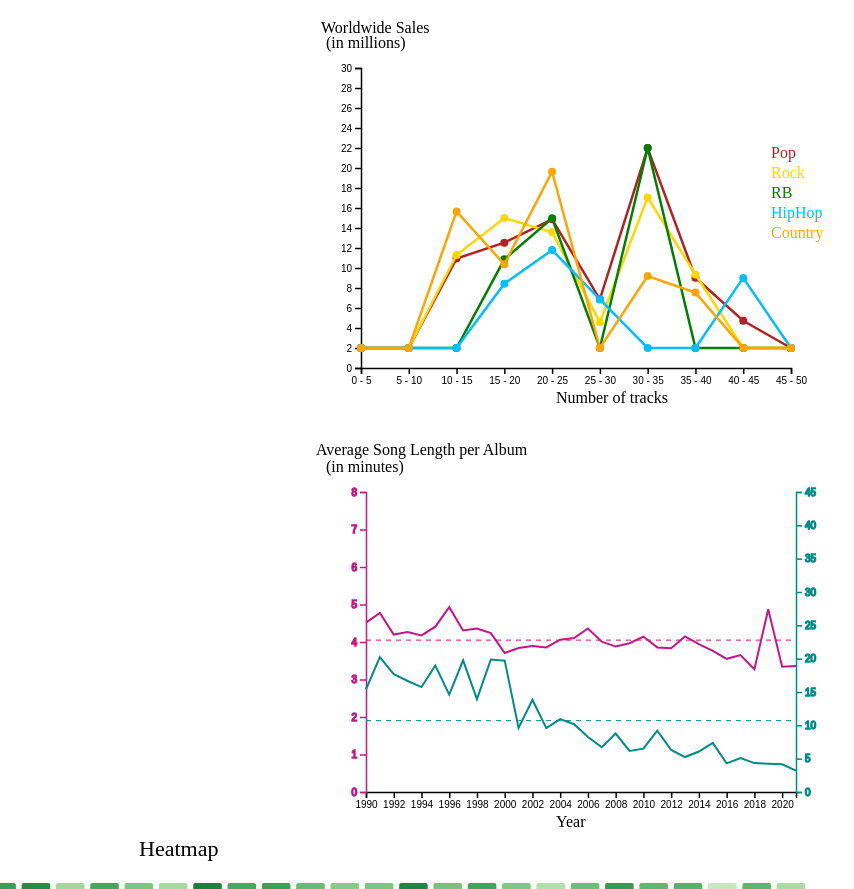
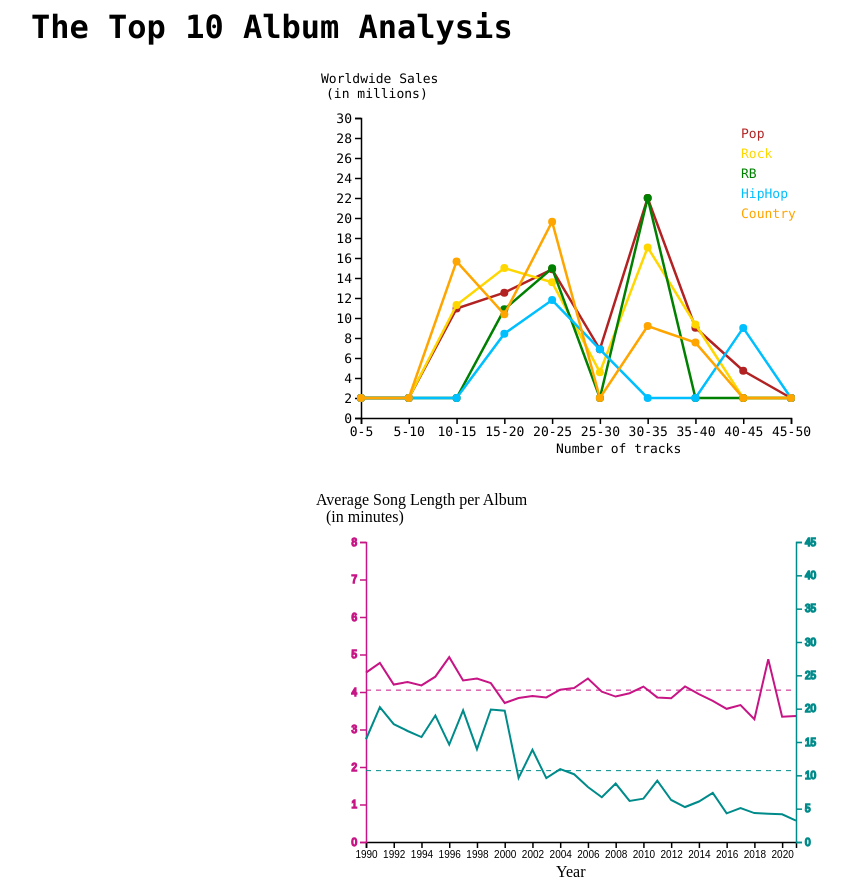
Before and after one commit to nicolas-cuveillier/InformationVisualization-DataMusic, a plain HTML site: page index.html in a window 1280 px wide. Shown: the top 889 px of the page, without its empty margins (359-1213 px from the left). Drawn offline with nearby package versions, Linux system fonts and the light colour scheme.

Commit message:
change font and add title

```diff
--- a/index.html
+++ b/index.html
@@ -9,6 +9,9 @@
 </head>
 
 <body onload="init()">
+  <div style="width: 100%;float: left; height: 50px;">
+    <h1 style="font-family:Monaco; margin: auto;width: 500px;">The Top 10 Album Analysis</h1>
+  </div>
 
   <div>
     <div style="width: 50%;float: left">
--- a/script.js
+++ b/script.js
@@ -51,7 +51,7 @@ function createCustomLineChart(id){
             .attr("stroke-width", 1.5)
             .attr("transform", `translate(20, ${height + 20})`)
             .call(d3.axisBottom(x).tickFormat(function(d, i) {
-                return d + " - " + (d + 5)
+                return d + "-" + (d + 5)
             }));
 
         //build y-scale and y-axis
@@ -128,34 +128,33 @@ function createCustomLineChart(id){
         svg.append("text")
           .attr("x", -20)
           .attr("y", -15)
-          .attr("text-anchor", "left")
-          .style("font-size", "16px")
           .text("Worldwide Sales");
         svg.append("text")
           .attr("x", -15)
           .attr("y", -0)
-          .attr("text-anchor", "left")
-          .style("font-size", "16px")
           .text("(in millions)");
 
         //Add name for x-axis
         svg.append("text")
           .attr("x", width/2)
           .attr("y", height + margin.top + 15)
-          .attr("text-anchor", "left")
-          .style("font-size", "16px")
           .text("Number of tracks");
 
         //Add legend
         list_of_genre.forEach(elem => {
           svg.append("text")
-            .attr("x", width )
-            .attr("y", height/2 + 20*list_of_genre.indexOf(elem) - margin.top)
-            .attr("text-anchor", "left")
-            .style("font-size", "16px")
+            .attr("class", "text_" + elem)
+            .attr("x", width - margin.left/2)
+            .attr("y", 20*list_of_genre.indexOf(elem) + margin.top)
             .style("fill", color(list_of_genre.indexOf(elem)))
             .text(elem);
         })
+
+        //change font
+        d3.selectAll("text")
+          .attr("text-anchor", "left")
+          .style("font-size", "13px")
+          .style("font-family", "Monaco");
 
     });
 }
@@ -166,8 +165,8 @@ function handleCustomLineChartMouseOver(genre){
   list_of_genre.filter(e => e !== genre).forEach(genre => {
     d3.selectAll(".customItemValue_" + genre + "_path").attr("opacity", 0.35).attr("stroke", "gray");
     d3.selectAll(".customItemValue_" + genre + "_circle").attr("opacity", 0.35).style("fill", "gray");
+    d3.selectAll(".text_" + genre ).style("fill", "gray");
   })
-
 }
 
 function handleCustomLineChartMouseLeave() {
@@ -175,6 +174,7 @@ function handleCustomLineChartMouseLeave() {
   list_of_genre.forEach(genre => {
     d3.selectAll(".customItemValue_" + genre + "_path").attr("opacity", 1).attr("stroke", color(list_of_genre.indexOf(genre)));
     d3.selectAll(".customItemValue_" + genre + "_circle").attr("opacity", 1).style("fill", color(list_of_genre.indexOf(genre)));
+    d3.selectAll(".text_" + genre ).style("fill", color(list_of_genre.indexOf(genre)));
   })
 }
 
```
